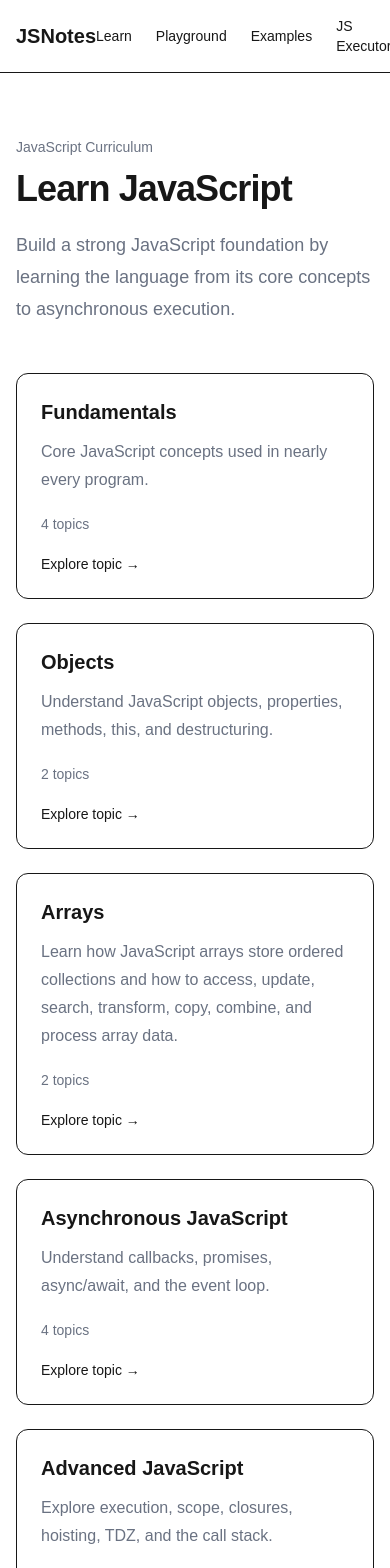
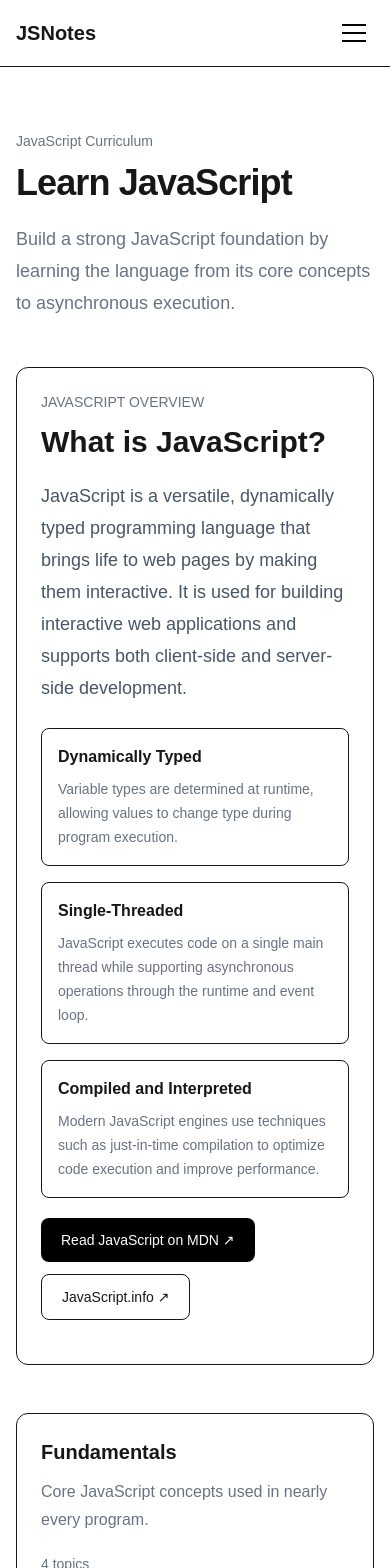
Before and after one commit to anishthakur435/JsNotes, a Next.js app: page /learn in a window 390 px wide. Shown: the top 1568 px of the page. Built offline with nearby package versions, Linux system fonts and the light colour scheme.

Commit message:
add js definiton and make navbar responsive

```diff
--- a/src/app/learn/page.jsx
+++ b/src/app/learn/page.jsx
@@ -18,6 +18,74 @@ export default function LearnPage() {
           Build a strong JavaScript foundation by learning the language from its
           core concepts to asynchronous execution.
         </p>
+      </section>
+      {/*  */}
+      {/* What is JavaScript */}
+      <section className="mt-12 rounded-xl border p-6 md:p-8">
+        <div className="w-full">
+          <p className="text-sm font-medium text-gray-500">
+            JAVASCRIPT OVERVIEW
+          </p>
+
+          <h2 className="mt-3 text-3xl font-bold">What is JavaScript?</h2>
+
+          <p className="mt-5 text-lg leading-8 text-gray-600">
+            JavaScript is a versatile, dynamically typed programming language
+            that brings life to web pages by making them interactive. It is used
+            for building interactive web applications and supports both
+            client-side and server-side development.
+          </p>
+
+          <div className="mt-6 grid gap-4 md:grid-cols-3">
+            <div className="rounded-lg border p-4">
+              <h3 className="font-semibold">Dynamically Typed</h3>
+
+              <p className="mt-2 text-sm leading-6 text-gray-500">
+                Variable types are determined at runtime, allowing values to
+                change type during program execution.
+              </p>
+            </div>
+
+            <div className="rounded-lg border p-4">
+              <h3 className="font-semibold">Single-Threaded</h3>
+
+              <p className="mt-2 text-sm leading-6 text-gray-500">
+                JavaScript executes code on a single main thread while
+                supporting asynchronous operations through the runtime and event
+                loop.
+              </p>
+            </div>
+
+            <div className="rounded-lg border p-4">
+              <h3 className="font-semibold">Compiled and Interpreted</h3>
+
+              <p className="mt-2 text-sm leading-6 text-gray-500">
+                Modern JavaScript engines use techniques such as just-in-time
+                compilation to optimize code execution and improve performance.
+              </p>
+            </div>
+          </div>
+
+          <div className="py-5 flex flex-wrap gap-3">
+            <Link
+              href="https://developer.mozilla.org/en-US/docs/Web/JavaScript"
+              target="_blank"
+              rel="noopener noreferrer"
+              className="inline-block rounded-lg bg-black px-5 py-3 text-sm font-medium text-white transition hover:opacity-90"
+            >
+              Read JavaScript on MDN ↗
+            </Link>
+
+            <Link
+              href="https://javascript.info/"
+              target="_blank"
+              rel="noopener noreferrer"
+              className="inline-block rounded-lg border px-5 py-3 text-sm font-medium transition hover:bg-gray-100"
+            >
+              JavaScript.info ↗
+            </Link>
+          </div>
+        </div>
       </section>
 
       {/* Curriculum */}
--- a/src/components/layout/Navbar.jsx
+++ b/src/components/layout/Navbar.jsx
@@ -1,32 +1,126 @@
+"use client";
+
 import Link from "next/link";
+import { useState } from "react";
 
 function Navbar() {
+  const [isOpen, setIsOpen] = useState(false);
+
+  function closeMenu() {
+    setIsOpen(false);
+  }
+
   return (
-    <header className="border-b w-full">
+    <header className="w-full border-b">
       <nav
         aria-label="Main navigation"
-        className="flex w-full max-w-7xl mx-auto items-center justify-between px-4 md:px-8 py-4"
+        className="mx-auto flex w-full max-w-7xl items-center justify-between px-4 py-4 md:px-8"
       >
+        {/*  */}
         <Link
           href="/"
-          className="text-xl font-bold focus-visible:outline-none focus-visible:ring-2 focus-visible:ring-blue-500 rounded"
+          onClick={closeMenu}
+          className="rounded text-xl font-bold focus-visible:outline-none focus-visible:ring-2 focus-visible:ring-blue-500"
         >
           JSNotes
         </Link>
 
-        <div className="flex items-center gap-6 text-sm">
-          <Link href="/learn">Learn</Link>
-          <Link href="/playground">Playground</Link>
-          <Link href="/examples">Examples</Link>
-          <Link
+        {/*  */}
+        <div className="hidden items-center gap-6 text-sm md:flex">
+          <Link href="/learn" className="hover:underline">
+            Learn
+          </Link>
+
+          <Link href="/examples" className="hover:underline">
+            Examples
+          </Link>
+
+          <Link href="/playground" className="hover:underline">
+            Playground
+          </Link>
+
+          <a
             href="https://js-executer-by-anish.vercel.app/"
             target="_blank"
             rel="noopener noreferrer"
+            className="font-bold hover:underline"
           >
-            JS Executor
-          </Link>
+            JS Executor ↗
+          </a>
         </div>
+
+        {/*  */}
+        <button
+          type="button"
+          onClick={() => setIsOpen(true)}
+          className="rounded-md p-2 hover:bg-gray-100 md:hidden"
+          aria-label="Open menu"
+          aria-expanded={isOpen}
+        >
+          <span className="block h-0.5 w-6 bg-black" />
+          <span className="mt-1.5 block h-0.5 w-6 bg-black" />
+          <span className="mt-1.5 block h-0.5 w-6 bg-black" />
+        </button>
       </nav>
+
+      {/* */}
+      {isOpen && (
+        <div className="fixed inset-0 z-50 bg-white md:hidden">
+          {/* Mobile Menu Header */}
+          <div className="flex items-center justify-between border-b px-4 py-4">
+            <Link href="/" onClick={closeMenu} className="text-xl font-bold">
+              JSNotes
+            </Link>
+
+            {/* Close Button */}
+            <button
+              type="button"
+              onClick={closeMenu}
+              className="rounded-md px-3 py-1 text-2xl hover:bg-gray-100"
+              aria-label="Close menu"
+            >
+              ×
+            </button>
+          </div>
+
+          {/* */}
+          <div className="mx-auto flex max-w-md flex-col px-6 py-10">
+            <Link
+              href="/learn"
+              onClick={closeMenu}
+              className="border-b py-5 text-2xl font-semibold"
+            >
+              Learn
+            </Link>
+
+            <Link
+              href="/examples"
+              onClick={closeMenu}
+              className="border-b py-5 text-2xl font-semibold"
+            >
+              Examples
+            </Link>
+
+            <Link
+              href="/playground"
+              onClick={closeMenu}
+              className="border-b py-5 text-2xl font-semibold"
+            >
+              Playground
+            </Link>
+
+            <a
+              href="https://js-executer-by-anish.vercel.app/"
+              target="_blank"
+              rel="noopener noreferrer"
+              onClick={closeMenu}
+              className="mt-8 rounded-lg bg-black px-5 py-4 text-center font-medium text-white"
+            >
+              Open JS Executor ↗
+            </a>
+          </div>
+        </div>
+      )}
     </header>
   );
 }
```
